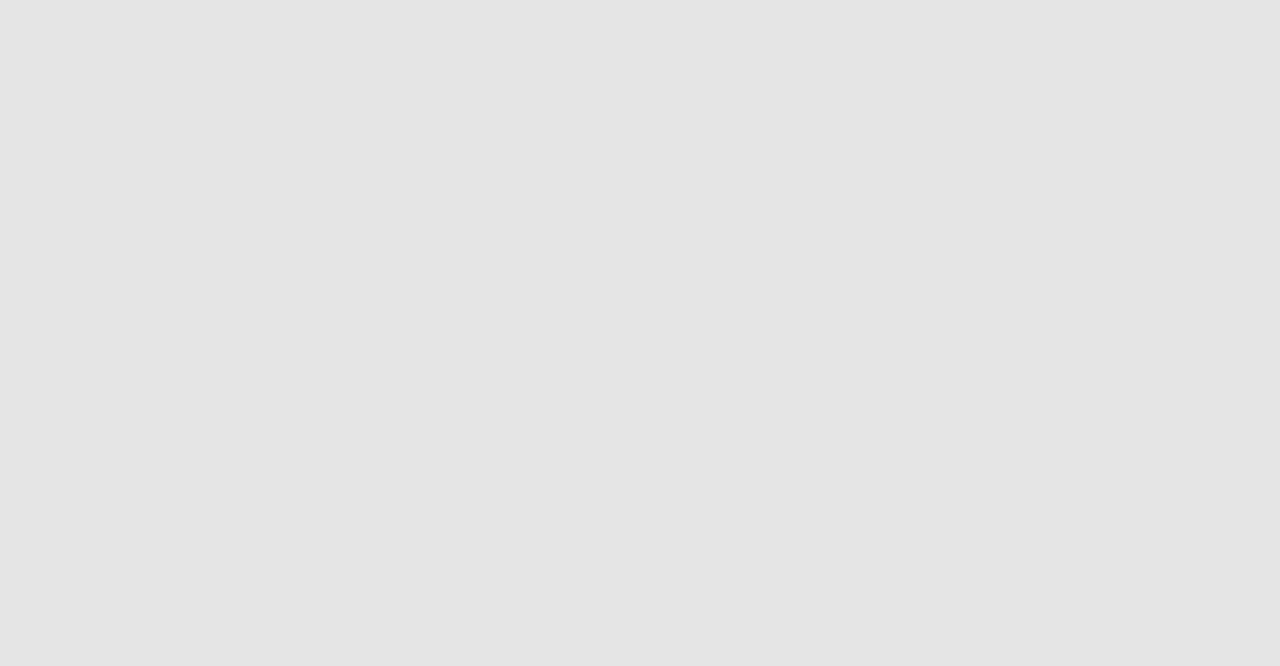
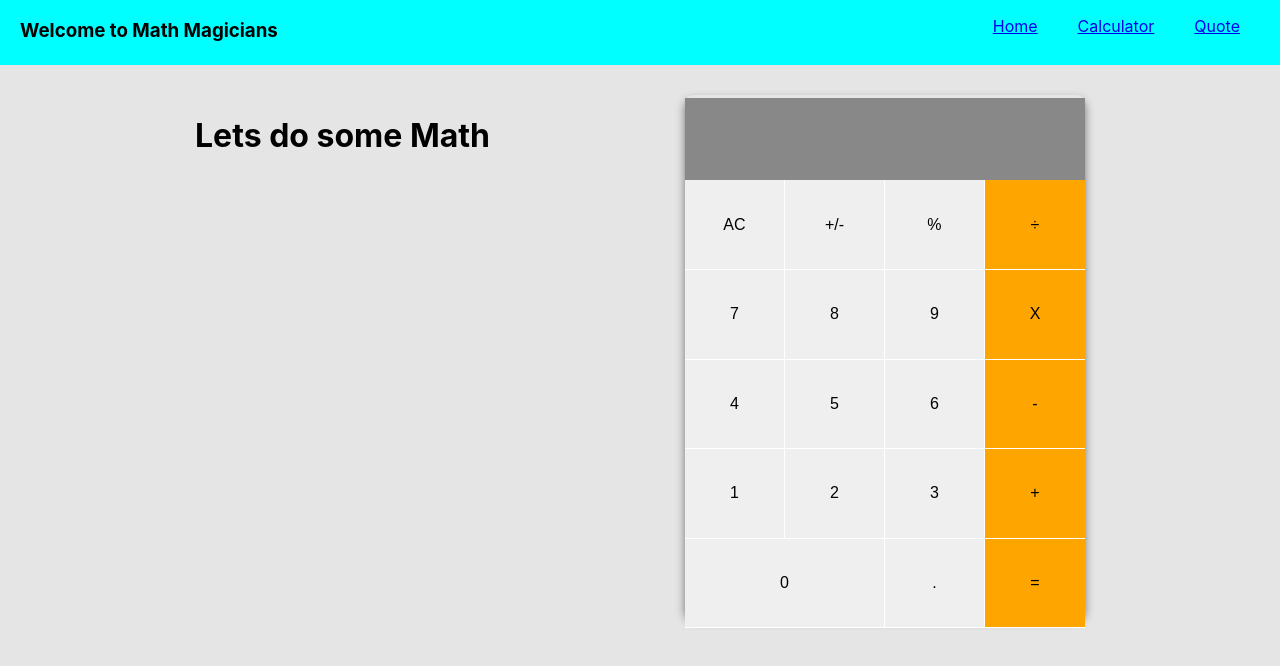
Before and after one commit to mudasiri/mmagicians, a React (Create React App) app: page /calculator in a window 1280 px wide. Shown: the top 666 px of the page. Built offline with nearby package versions, Linux system fonts and the light colour scheme.

Commit message:
linked-routes

```diff
--- a/src/App.css
+++ b/src/App.css
@@ -1,25 +1,38 @@
-.App {
-  display: grid;
-  grid-auto-rows: 539px;
-  padding: 1rem 0;
+.nav-bar{
+  background-color: aqua;
+  height: 65px;
 }
 
 body {
   background-color: #e5e5e5;
-  display: grid;
-  justify-content: center;
-  align-items: center;
-  grid-template-columns: 100%;
+}
+
+.logo{
+float: left;
+}
+
+.nav-list{
+float: right;
+list-style-type: none;
+}
+
+.nav-list li {
+  display: inline;
+  padding: 20px;
+}
+
+nav{
+  padding: 0 20px;
+}
+
+.content-area{
+  padding: 0 20px;
 }
 
 .container {
   display: flex;
-  align-items: center;
-  justify-content: center;
-  padding: 0.5rem;
-  max-width: 750px;
-  margin-left: auto;
-  margin-right: auto;
+  justify-content: space-evenly;
+  padding-top: 30px;
 }
 
 .container .calculator {
@@ -133,8 +146,7 @@ button {
 
   .container {
     grid-template-columns: repeat(2, 1fr);
-    padding: unset;
-    width: 750px;
+    padding-top: 30px;
   }
 }
 
--- a/src/App.js
+++ b/src/App.js
@@ -1,16 +1,28 @@
 import React from 'react';
 import { Route, Routes, Link } from 'react-router-dom';
 import Calculator from './components/calculator';
+import Home from './components/home';
+import Quote from './components/quote';
 import './App.css';
 
 function App() {
   return (
     <>
-    <div>
+    <div className='nav-bar'>
       <nav>
-
+        <h3 className='logo'>Welcome to Math Magicians</h3>
+        <ol className='nav-list'>
+          <li><Link to={'/'}>Home</Link></li>
+          <li><Link to={'/calculator'}>Calculator</Link></li>
+          <li><Link to={'/quote'}>Quote</Link></li>
+        </ol>
       </nav>
     </div>
+    <Routes>
+      <Route path='/' element={<Home/>} />
+      <Route path='/calculator' element={<Calculator/>} />
+      <Route path='/quote' element={<Quote/>} />
+    </Routes>
     </>
   );
 }
--- a/src/components/calculator.js
+++ b/src/components/calculator.js
@@ -16,7 +16,9 @@ function Calculator() {
   };
 
   return (
-    <div className="calculator">
+    <div className='container'>
+      <h1>Lets do some Math</h1>
+      <div className="calculator">
       <div className="c-wrapper">
         <div className="ctc c-screen">
           <div className="c-history-answer">
@@ -214,6 +216,7 @@ function Calculator() {
         </div>
       </div>
     </div>
+    </div>
   );
 }
 
--- a/src/components/home.js
+++ b/src/components/home.js
@@ -3,7 +3,7 @@ import React from "react";
 function Home() {
     return(
         <>
-        <div>
+        <div className="content-area">
         <h2>Welcome to our page!</h2>
         <div>
           <p>
--- a/src/index.js
+++ b/src/index.js
@@ -1,5 +1,6 @@
 import React from 'react';
 import ReactDOM from 'react-dom/client';
+import { BrowserRouter } from 'react-router-dom';
 import './index.css';
 import App from './App';
 import reportWebVitals from './reportWebVitals';
@@ -7,7 +8,9 @@ import reportWebVitals from './reportWebVitals';
 const root = ReactDOM.createRoot(document.getElementById('root'));
 root.render(
   <React.StrictMode>
+    <BrowserRouter>
     <App />
+    </BrowserRouter>
   </React.StrictMode>,
 );
 
```
